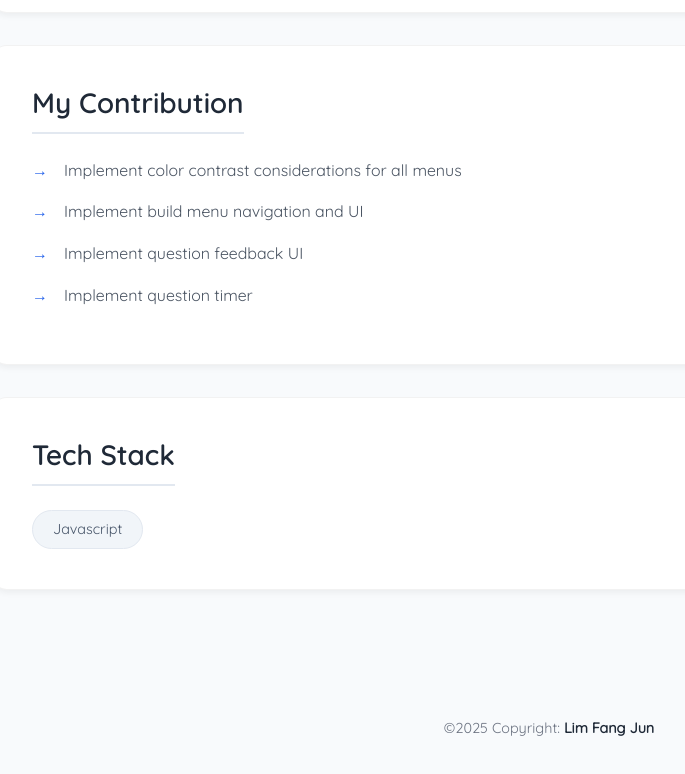
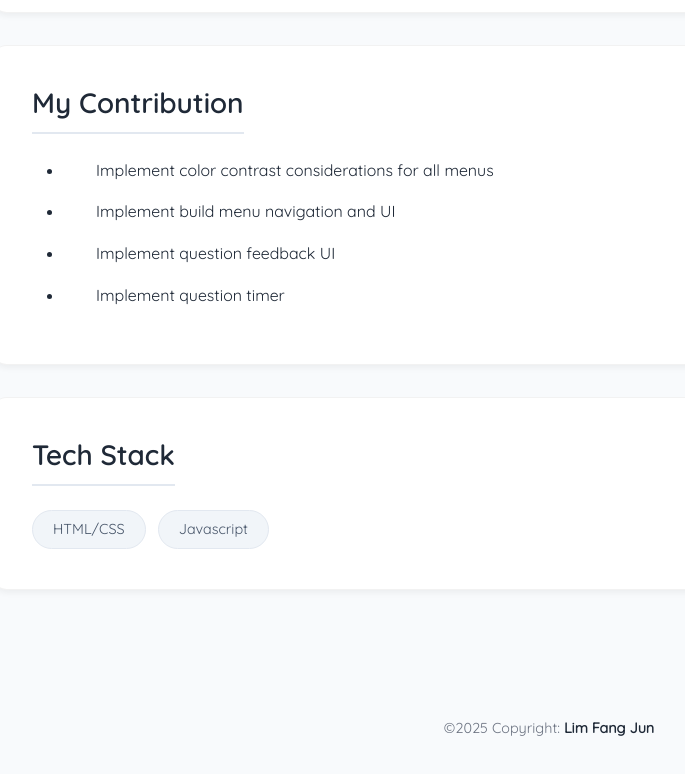
Before and after one commit to Xenonica/xenonica.github.io, a plain HTML site: page projects/kingdomcome.html in a window 1280 px wide. Shown: the part 1204-1978 px from the top of the page, without its empty margins (91-776 px from the left). Drawn offline with nearby package versions, Linux system fonts and the light colour scheme.

Commit message:
UI changes - Refactor bullet list style - Rename back text button

```diff
--- a/projects/kingdomcome.html
+++ b/projects/kingdomcome.html
@@ -24,7 +24,7 @@
     <!-- Project Header -->
     <div class="project-header">
         <div class="container">
-            <a href="../index.html#projects" class="back-link hidden"><i class="fas fa-arrow-left"></i> Back to Projects</a>
+            <a href="../index.html#projects" class="back-link hidden"><i class="fas fa-arrow-left"></i> Back</a>
             <h1 class="project-title hidden">Kingdom Come (2025)</h1>
             <p class="project-subtitle hidden">HCI Project</p>
         </div>
@@ -107,6 +107,7 @@
                 <div class="project-section hidden">
                     <h2>Tech Stack</h2>
                     <div class="tech-stack">
+                        <span class="tech-tag">HTML/CSS</span>
                         <span class="tech-tag">Javascript</span>
                     </div>
                 </div>
--- a/style/index.css
+++ b/style/index.css
@@ -20,6 +20,10 @@ html, body {
     overflow-x: hidden;
     background-color: var(--background-color);
     color: var(--text-color);
+}
+
+hr {
+    border: 1px gray solid;
 }
 
 .section{
--- a/style/projects.css
+++ b/style/projects.css
@@ -139,29 +139,11 @@ body {
     border-color: #1e293b;
 }
 
-.contribution-list {
-    list-style: none;
-    padding: 0;
-}
-
 .contribution-list li {
     margin-bottom: 1rem;
     padding-left: 2rem;
     position: relative;
     line-height: 1.6;
-    color: #4b5563;
-}
-
-[data-theme="dark"] .contribution-list li {
-    color: #94a3b8;
-}
-
-.contribution-list li::before {
-    content: '→';
-    position: absolute;
-    left: 0;
-    color: var(--link-color);
-    font-weight: bold;
 }
 
 .tech-stack {
```
Also changed, not shown: projects/denoshop.html (+1 -1 lines), projects/dontsaybojio.html (+1 -1 lines), projects/hedeno.html (+1 -1 lines), projects/nhcsapp.html (+1 -1 lines), projects/pepestore.html (+1 -1 lines), projects/swandroidapp.html (+1 -1 lines), projects/tictactoe.html (+1 -1 lines).
